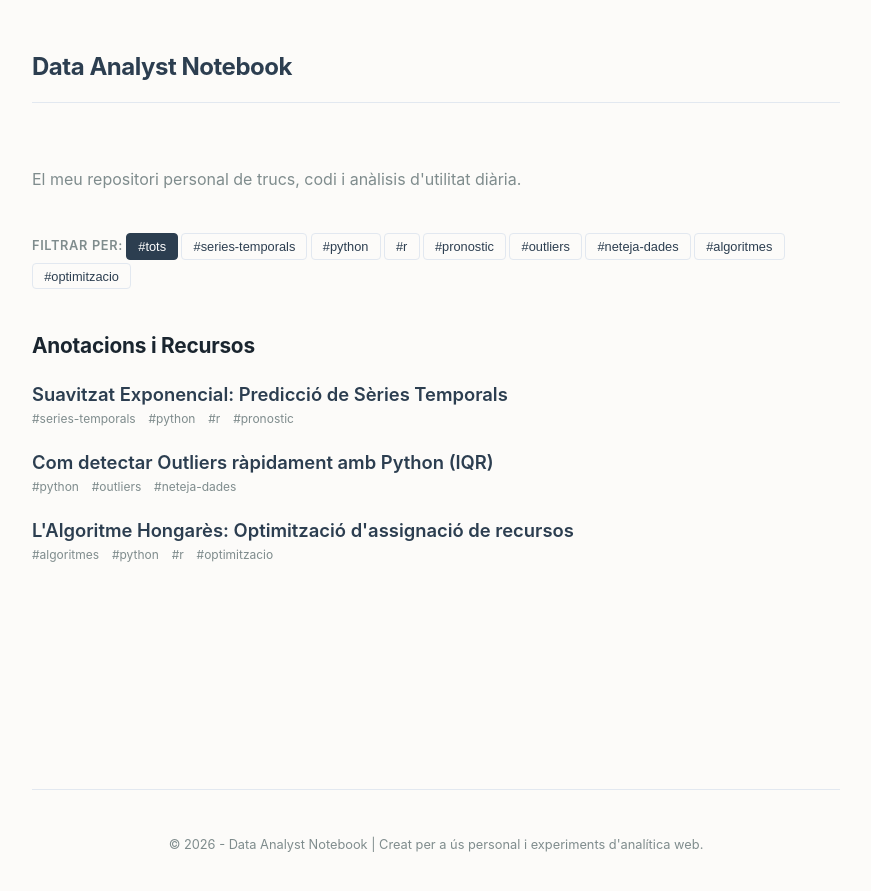
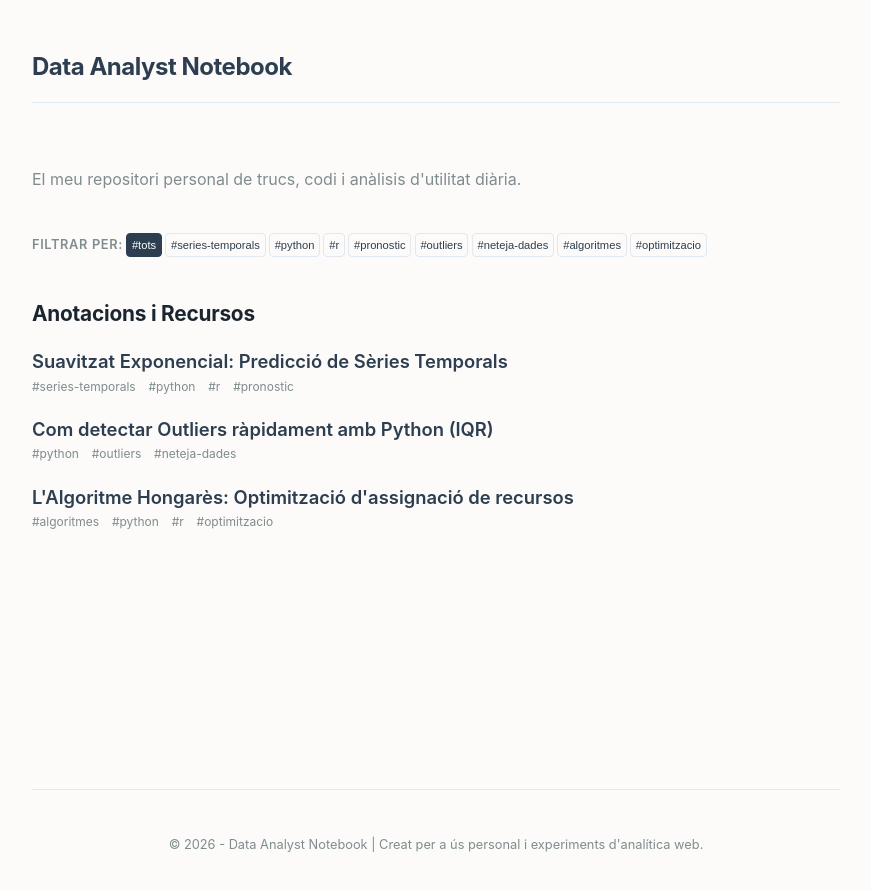
Before and after one commit to alberthr/alberthr.github.io, a Jekyll site: the page built from index.html, in a window 1280 px wide. Shown: the top 891 px of the page, without its empty margins (204-1075 px from the left). Built offline with Jekyll 4.4.1, drawn with Linux system fonts in a browser that asks for light colours.

Commit message:
Update style.css

```diff
--- a/assets/css/style.css
+++ b/assets/css/style.css
@@ -116,7 +116,6 @@ ul {
 
 /* Filtres i Etiquetes */
 .tags-filter-container {
-  font-size: 0.8rem;
   margin-bottom: 2rem;
   display: flex;
   flex-wrap: wrap;
@@ -136,9 +135,9 @@ ul {
   background: transparent;
   border: 1px solid var(--border-color);
   color: var(--text-color);
-  padding: 0.3rem 0.7rem;
+  padding: 0.3rem 0.3rem;
   border-radius: 4px;
-  font-size: 0.8rem;
+  font-size: 0.7rem;
   cursor: pointer;
   transition: all 0.2s ease;
 }
```
